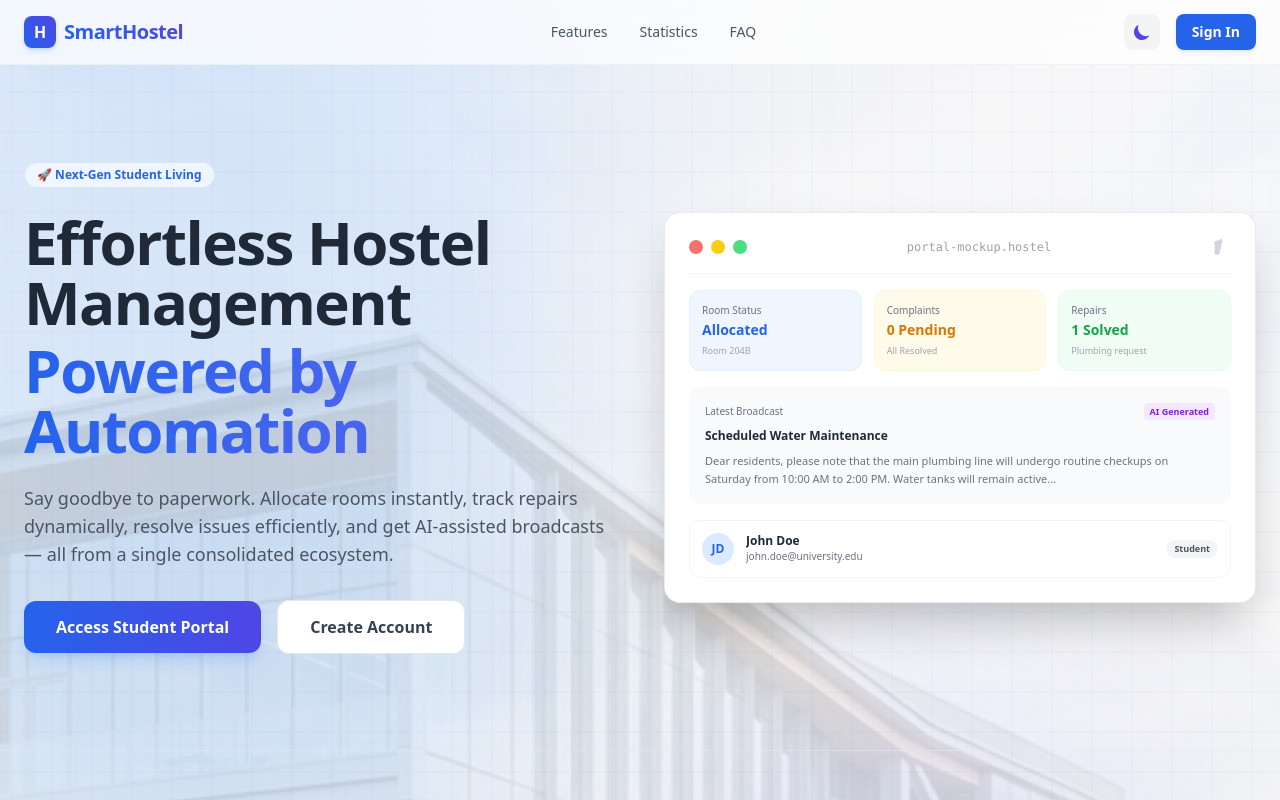
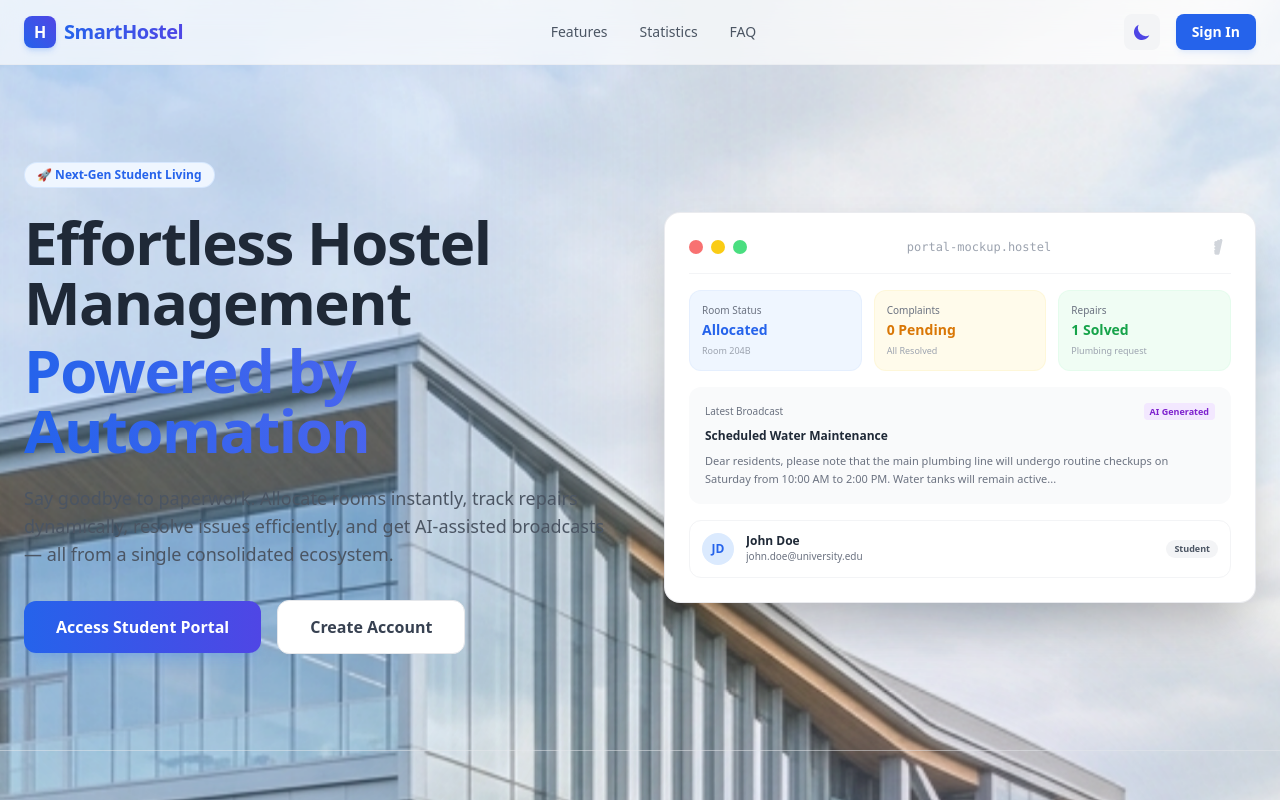
Before and after one commit to BEAR-LIKE23/smart-hostel-system, a React (Vite) app: page / in a window 1280 px wide. Shown: the top 800 px of the page. Built offline with nearby package versions, Linux system fonts and the light colour scheme.

Commit message:
More changes

```diff
--- a/App.tsx
+++ b/App.tsx
@@ -1300,11 +1300,10 @@ const { data, error } = await supabase
             <div className="font-sans min-h-screen relative overflow-hidden bg-gray-50 dark:bg-gray-950 text-gray-800 dark:text-gray-100 transition-colors duration-300">
                 {/* Background Image of Campus with Ken Burns effect */}
                 <div
-                    className="absolute inset-0 bg-cover bg-center opacity-[0.16] dark:opacity-[0.10] transition-opacity duration-300 scale-105 animate-ken-burns"
+                    className="absolute inset-0 bg-cover bg-center opacity-[0.85] dark:opacity-[0.85] transition-opacity duration-300 scale-105 animate-ken-burns"
                     style={{ backgroundImage: "url('/university_campus.png')" }}
                 ></div>
-                {/* Moving grid */}
-                <div className="absolute inset-0 bg-grid-pattern animate-grid-drift"></div>
+                {/* Moving grid removed as requested */}
                 {/* Moving blur blobs */}
                 <div className="absolute top-[-10%] left-[-10%] w-[50%] h-[50%] rounded-full bg-blue-400/20 dark:bg-blue-900/10 blur-[120px] animate-blob1"></div>
                 <div className="absolute bottom-[-10%] right-[-10%] w-[50%] h-[50%] rounded-full bg-purple-400/20 dark:bg-purple-900/10 blur-[120px] animate-blob2"></div>
@@ -1397,11 +1396,10 @@ const { data, error } = await supabase
             <div className="absolute inset-0 overflow-hidden pointer-events-none z-0">
                 {/* Background Image of Campus with Ken Burns effect */}
                 <div
-                    className="absolute inset-0 bg-cover bg-center opacity-[0.16] dark:opacity-[0.10] transition-opacity duration-300 scale-105 animate-ken-burns"
+                    className="absolute inset-0 bg-cover bg-center opacity-[0.85] dark:opacity-[0.85] transition-opacity duration-300 scale-105 animate-ken-burns"
                     style={{ backgroundImage: "url('/university_campus.png')" }}
                 ></div>
-                {/* Moving grid */}
-                <div className="absolute inset-0 bg-grid-pattern animate-grid-drift"></div>
+                {/* Moving grid removed as requested */}
                 {/* Moving blur blobs */}
                 <div className="absolute top-[-10%] left-[-10%] w-[50%] h-[50%] rounded-full bg-blue-400/20 dark:bg-blue-900/10 blur-[120px] animate-blob1"></div>
                 <div className="absolute bottom-[-10%] right-[-10%] w-[50%] h-[50%] rounded-full bg-purple-400/20 dark:bg-purple-900/10 blur-[120px] animate-blob2"></div>
```
